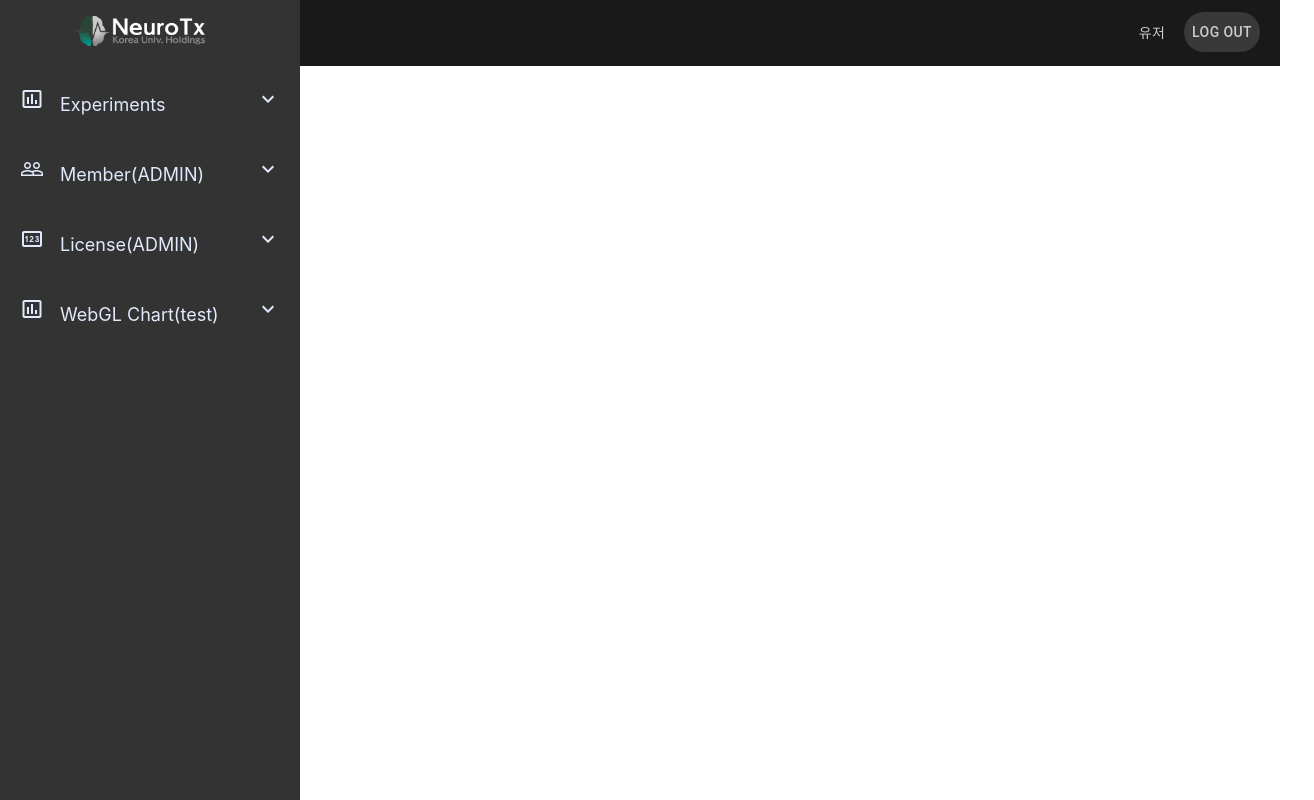
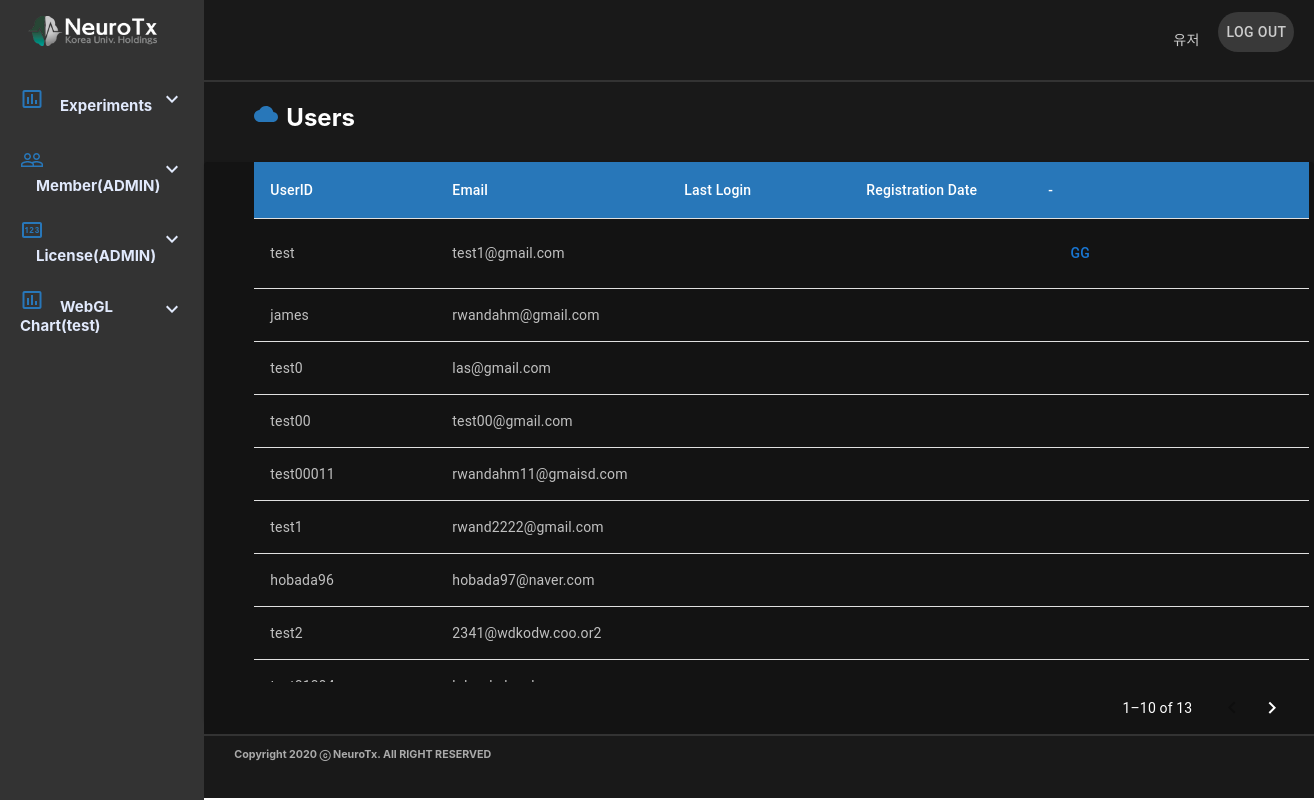
Before and after one commit to jinchaeyeon/SleepAid_Web_Stimulation, a React (Create React App) app: page /User in a window 1280 px wide. Shown: the whole page, 1314 px wide, since content can reach past the window. Built offline with nearby package versions, Linux system fonts and the light colour scheme.

Commit message:
User페이지 데이터 삽입 및 레이아웃 조정

```diff
--- a/package.json
+++ b/package.json
@@ -7,6 +7,7 @@
     "@emotion/styled": "^11.10.0",
     "@mui/icons-material": "^5.8.4",
     "@mui/material": "^5.9.3",
+    "@mui/x-data-grid": "^5.15.1",
     "@testing-library/jest-dom": "^5.16.4",
     "@testing-library/react": "^13.3.0",
     "@testing-library/user-event": "^13.5.0",
--- a/src/UI/organisms/Header/Header.js
+++ b/src/UI/organisms/Header/Header.js
@@ -12,12 +12,11 @@ function Header() {
   };
   return (
     <>
-      <Box style={{ width: "100%", height: 66, backgroundColor: "#191919" }}>
+      <Box style={{ width: "100%", height: "10vh", backgroundColor: "#191919", borderBottom: '2px solid #333333' }}>
         <Button
           style={{
             float: "right",
             marginRight: 20,
-            height: "100%",
             color: "#CCCCCC",
             borderRadius: 50,
             backgroundColor: '#393939',
--- a/src/UI/organisms/Sidebar/Sidebar.js
+++ b/src/UI/organisms/Sidebar/Sidebar.js
@@ -1,6 +1,4 @@
-import React, { useState } from "react";
-import styled from "styled-components";
-import { Link } from "react-router-dom";
+import React from "react";
 import { SidebarData } from "./SidebarData";
 import SubMenu from "./SubMenu";
 import {Box} from '@mui/material'
@@ -9,7 +7,7 @@ const Sidebar = () => {
   const publicUrl = process.env.PUBLIC_URL;
   return (
     <>
-      <Box style={{ width: 300, height: "100vh", backgroundColor: "#333333", float:'left'}}>
+      <Box style={{ width: 300, height: "100vh", display: "block", backgroundColor: "#333333"}}>
         <Box
           style={{
             justifyContent: "center",
--- a/src/UI/organisms/Sidebar/SidebarData.js
+++ b/src/UI/organisms/Sidebar/SidebarData.js
@@ -7,8 +7,7 @@ import KeyboardArrowDownOutlinedIcon from '@mui/icons-material/KeyboardArrowDown
 export const SidebarData = [
   {
     title: 'Experiments',
-    path: '/',
-    icon: <InsertChartOutlinedIcon />,
+    icon: <InsertChartOutlinedIcon style={{color: '#2877b9'}}/>,
     iconClosed: <KeyboardArrowDownOutlinedIcon />,
     iconOpened: <KeyboardArrowUpOutlinedIcon />,
     subNav: [
@@ -20,21 +19,19 @@ export const SidebarData = [
   },
   {
     title: 'Member(ADMIN)',
-    path: '/',
-    icon: <PeopleOutlineIcon />,
+    icon: <PeopleOutlineIcon style={{color: '#2877b9'}}/>,
     iconClosed: <KeyboardArrowDownOutlinedIcon />,
     iconOpened: <KeyboardArrowUpOutlinedIcon />,
     subNav: [
       {
         title: 'Users',
-        path: '/',
+        path: '/User',
       },
     ]
   },
   {
     title: 'License(ADMIN)',
-    path: '/',
-    icon: <PinOutlinedIcon />,
+    icon: <PinOutlinedIcon style={{color: '#2877b9'}}/>,
     iconClosed: <KeyboardArrowDownOutlinedIcon/>,
     iconOpened: <KeyboardArrowUpOutlinedIcon />,
     subNav: [
@@ -47,8 +44,7 @@ export const SidebarData = [
   },
   {
     title: 'WebGL Chart(test)',
-    path: '/',
-    icon: <InsertChartOutlinedIcon />,
+    icon: <InsertChartOutlinedIcon style={{color: '#2877b9'}}/>,
     iconClosed: <KeyboardArrowDownOutlinedIcon />,
     iconOpened: <KeyboardArrowUpOutlinedIcon />,
     subNav: [
--- a/src/UI/organisms/Sidebar/SubMenu.js
+++ b/src/UI/organisms/Sidebar/SubMenu.js
@@ -2,7 +2,7 @@ import React, { useState } from 'react';
 import { Link } from 'react-router-dom';
 import styled from 'styled-components';
 
-const SidebarLink = styled(Link)`
+const SidebarLink = styled.div`
   display: flex;
   color: #e1e9fc;
   justify-content: space-between;
@@ -11,7 +11,8 @@ const SidebarLink = styled(Link)`
   list-style: none;
   height: 30px;
   text-decoration: none;
-  font-size: 18px;
+  font-size: 15px;
+  font-weight: bold;
 
   &:hover {
     background: #252831;
@@ -31,7 +32,8 @@ const DropdownLink = styled(Link)`
   align-items: center;
   text-decoration: none;
   color: #f5f5f5;
-  font-size: 18px;
+  font-size: 15px;
+  font-weight: bold;
 
   &:hover {
     background: #252831;
@@ -46,7 +48,7 @@ const SubMenu = ({ item }) => {
 
   return (
     <>
-      <SidebarLink to={item.path} onClick={item.subNav && showSubnav}>
+      <SidebarLink onClick={item.subNav && showSubnav}>
         <div>
           {item.icon}
           <SidebarLabel>{item.title}</SidebarLabel>
--- /dev/null
+++ b/src/UI/organisms/UserPage/UserPageFooter.js
@@ -0,0 +1,13 @@
+import { Box } from '@mui/material';
+import React from 'react';
+import CloudIcon from '@mui/icons-material/Cloud';
+
+function UserPageFooter() {
+  return (
+    <Box style={{ width: "100%", height: "7vh", marginTop: 20}}>
+        <h6 style={{color: '#AAAAAA', display: 'inline', marginLeft: 30, marginTop: 20}}>Copyright 2020 ⓒ NeuroTx. All RIGHT RESERVED</h6>
+    </Box>
+  );
+}
+
+export default UserPageFooter;
--- /dev/null
+++ b/src/UI/organisms/UserPage/UserPageHeader.js
@@ -0,0 +1,14 @@
+import { Box } from '@mui/material';
+import React from 'react';
+import CloudIcon from '@mui/icons-material/Cloud';
+
+function UserPageHeader() {
+  return (
+    <Box style={{ width: "100%", height: "10vh"}}>
+        <CloudIcon style={{color: '#2877b9', marginRight: 8, marginLeft: 50, marginTop: 20}}/>
+        <h2 style={{color: 'white', display: 'inline'}}>Users</h2>
+    </Box>
+  );
+}
+
+export default UserPageHeader;
--- /dev/null
+++ b/src/UI/organisms/UserPage/UserPageMiddle.js
@@ -0,0 +1,124 @@
+import * as React from "react";
+import Paper from "@mui/material/Paper";
+import Table from "@mui/material/Table";
+import TableBody from "@mui/material/TableBody";
+import TableCell from "@mui/material/TableCell";
+import TableContainer from "@mui/material/TableContainer";
+import TableHead from "@mui/material/TableHead";
+import TablePagination from "@mui/material/TablePagination";
+import TableRow from "@mui/material/TableRow";
+import { Button } from "@mui/material";
+
+const columns = [
+  { id: "UserID", label: "UserID", minWidth: 150 },
+  { id: "Email", label: "Email", minWidth: 200 },
+  {
+    id: "LastLogin",
+    label: "Last Login",
+    minWidth: 150,
+  },
+  {
+    id: "RegistrationDate",
+    label: "Registration Date",
+    minWidth: 150,
+  },
+  {
+    id: "button",
+    label: "-",
+    minWidth: 250,
+  },
+];
+
+function createData(UserID, Email, LastLogin, RegistrationDate, button) {
+  return { UserID, Email, LastLogin, RegistrationDate, button };
+}
+
+export default function StickyHeadTable() {
+  const [page, setPage] = React.useState(0);
+  const [rowsPerPage, setRowsPerPage] = React.useState(10);
+
+  const handleChangePage = (event, newPage) => {
+    setPage(newPage);
+  };
+
+  const rows = [
+    createData("test", "test1@gmail.com", null, null, <Button>gg</Button>),
+    createData("james", "rwandahm@gmail.com", null, null, null),
+    createData("test0", "las@gmail.com", null, null, null),
+    createData("test00", "test00@gmail.com", null, null, null),
+    createData("test00011", "rwandahm11@gmaisd.com", null, null, null),
+    createData("test1", "rwand2222@gmail.com", null, null, null),
+    createData("hobada96", "hobada97@naver.com", null, null, null),
+    createData("test2", "2341@wdkodw.coo.or2", null, null, null),
+    createData("test01394", "kdow.kakao.kr", null, null, null),
+    createData("test03", "lwpe.dow.rrr", null, null, null),
+    createData("test0013", "rerwer@rlpe.com", null, null, null),
+    createData("hobada99", "hobada96@neurotx.org", null, null, null),
+    createData("hobadamm", "hobada98@neurotx.org", null, null, null),
+  ];
+  return (
+    <Paper
+      style={{ height: "70vh", width: "100%", backgroundColor: "#131313" }}
+    >
+      <TableContainer
+        style={{
+          width: "95%",
+          height: "65vh",
+          marginLeft: 50,
+          backgroundColor: "#131313",
+        }}
+      >
+        <Table>
+          <TableHead style={{ backgroundColor: "#2877b9" }}>
+            <TableRow>
+              {columns.map((column) => (
+                <TableCell
+                  key={column.id}
+                  style={{ minWidth: column.minWidth, color: "white" }}
+                >
+                  {column.label}
+                </TableCell>
+              ))}
+            </TableRow>
+          </TableHead>
+          <TableBody style={{ backgroundColor: "#131313" }}>
+            {rows
+              .slice(page * rowsPerPage, page * rowsPerPage + rowsPerPage)
+              .map((row) => {
+                return (
+                  <TableRow hover role="checkbox" tabIndex={-1} key={row.UserID}>
+                    {columns.map((column) => {
+                      const value = row[column.id];
+                      return (
+                        <TableCell
+                          key={column.id}
+                          align={column.align}
+                          style={{ color: "#c0c0c0" }}
+                        >
+                            {value}
+                        </TableCell>
+                      );
+                    })}
+                  </TableRow>
+                );
+              })}
+          </TableBody>
+        </Table>
+      </TableContainer>
+      <TablePagination
+        style={{
+          backgroundColor: "#131313",
+          paddingRight: 20,
+          color: "white",
+          borderBottom: "2px solid #333333",
+        }}
+        component="div"
+        rowsPerPageOptions={[10]}
+        count={rows.length}
+        rowsPerPage={rowsPerPage}
+        page={page}
+        onPageChange={handleChangePage}
+      />
+    </Paper>
+  );
+}
--- a/src/UI/pages/MainPage/MainPage.js
+++ b/src/UI/pages/MainPage/MainPage.js
@@ -3,7 +3,7 @@ import React from 'react';
 
 function MainPage() {
   return (
-    <Box style={{backgroundColor: 'black'}}>
+    <Box>
     </Box>
   );
 }
--- /dev/null
+++ b/src/UI/pages/UserPage/UserPage.js
@@ -0,0 +1,17 @@
+import { Box } from '@mui/material';
+import React from 'react';
+import UserPageFooter from '../../organisms/UserPage/UserPageFooter';
+import UserPageHeader from '../../organisms/UserPage/UserPageHeader';
+import UserPageMiddle from '../../organisms/UserPage/UserPageMiddle';
+
+function UserPage() {
+  return (
+    <Box style={{backgroundColor: "#191919", padding: '1.rem 2rem'}}>
+        <UserPageHeader />
+        <UserPageMiddle />
+        <UserPageFooter />
+    </Box>
+  );
+}
+
+export default UserPage;
--- a/src/UI/templates/App.css
+++ b/src/UI/templates/App.css
@@ -1,3 +1,7 @@
+.App {
+  display: flex;
+}
+
 .App-logo {
   height: 40vmin;
   pointer-events: none;
--- a/src/UI/templates/App.js
+++ b/src/UI/templates/App.js
@@ -3,18 +3,22 @@ import React from "react";
 import Header from "../organisms/Header/Header";
 import Sidebar from "../organisms/Sidebar/Sidebar";
 import MainPage from "../pages/MainPage/MainPage";
+import UserPage from "../pages/UserPage/UserPage";
 import "./App.css";
-
+import Box from '@mui/material/Box'
 const App = () => {
   return (
     <>
       <div className="App">
         <BrowserRouter>
           <Sidebar />
-          <Header />
-          <Routes>
-            <Route path="/" element={<MainPage />} />
-          </Routes>
+          <Box style={{width: "100%"}}>
+            <Header />
+            <Routes>
+              <Route path="/" element={<MainPage />} />
+              <Route path="/User" element={<UserPage />} />
+            </Routes>
+          </Box>
         </BrowserRouter>
       </div>
     </>
```
Also changed, not shown: 1 other file (tests, documents, lock files or other folders).
